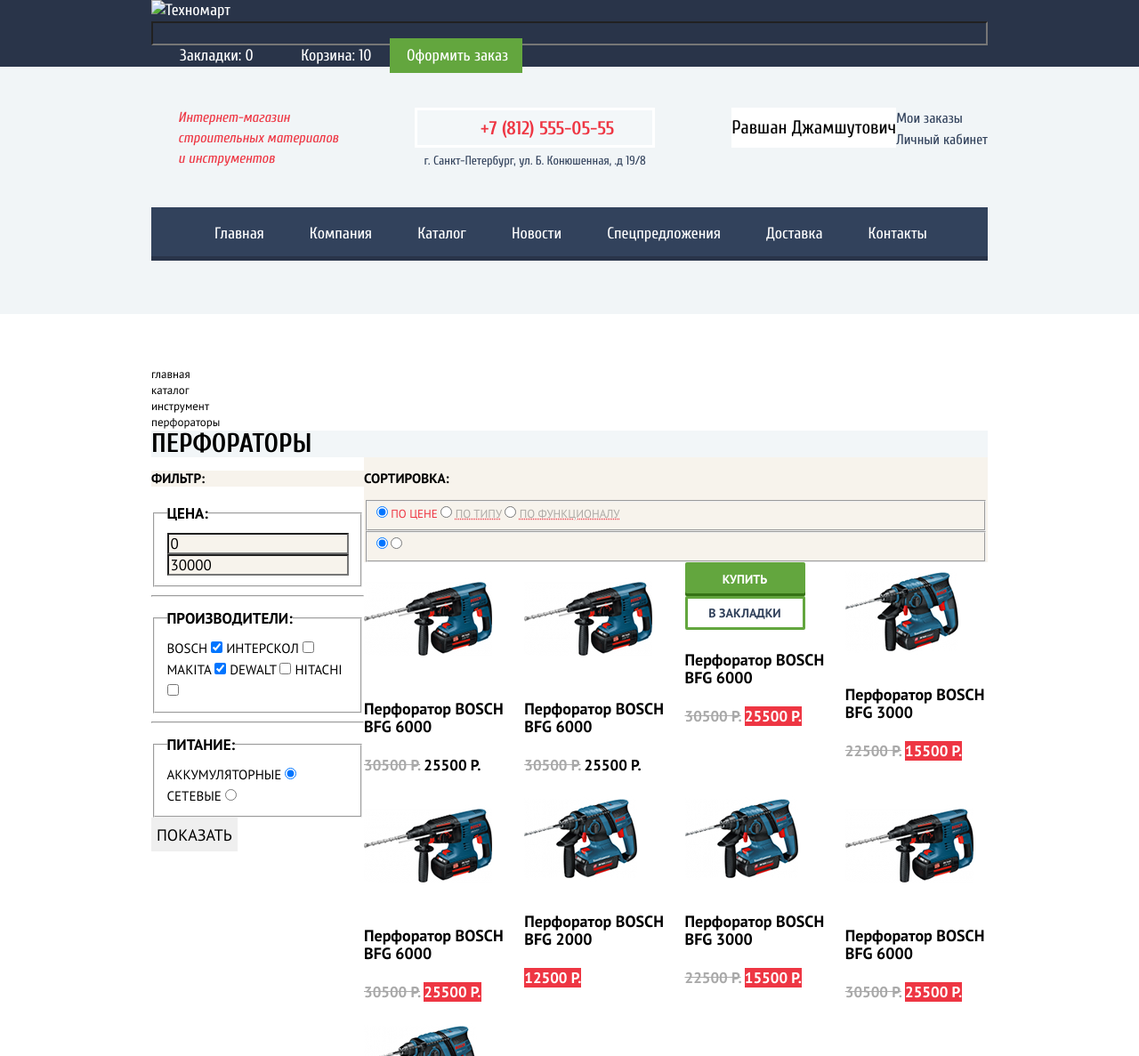
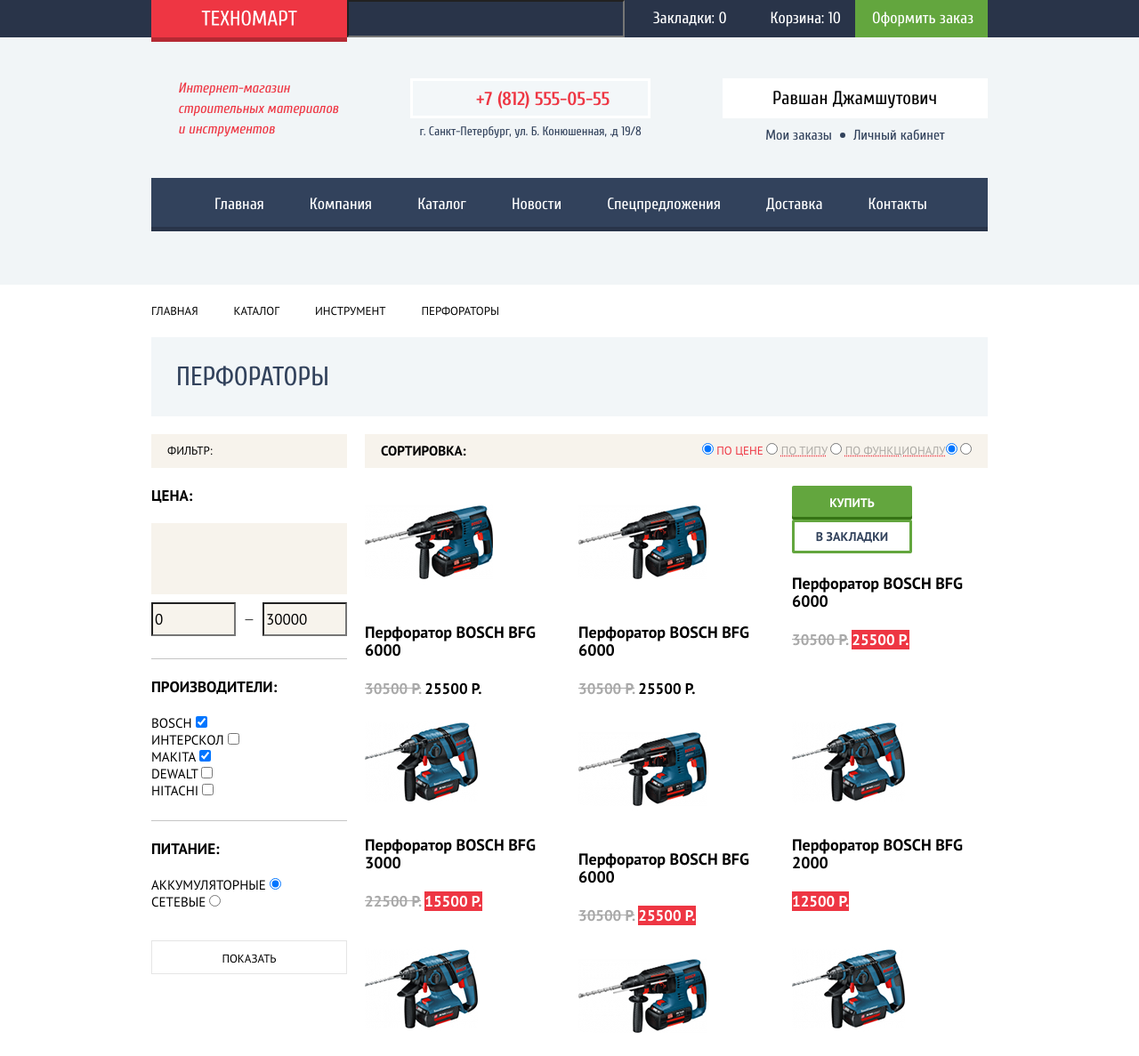
Before and after one commit to AMenyakin/960263-technomart-30, a plain HTML site: page catalog.html in a window 1280 px wide. Shown: the top 1187 px of the page at 89% size. Drawn offline with Linux system fonts and the light colour scheme.

Commit message:
Сетка на флексах для страницы каталога

```diff
--- a/catalog.html
+++ b/catalog.html
@@ -17,13 +17,13 @@
     <header class="main-header">
       <div class="main-header-top-bar">
         <div class="container header-top-container">
-          <a class="main-header-logo" href="index.html">
-            <img src="img/logo-technomart.svg" alt="Техномарт" width="108" height="18">
+          <a class="logo" href="index.html">
+            <img src="img/header-logo-technomart.png" alt="Техномарт" width="108" height="18">
           </a>
+          <div class="header-top-container-inner">
             <form action="https://echo.htmlacademy.ru" method="GET">
               <input class="site-search" type="search" name="searchValue">
             </form>
-          <div>
             <a class="bookmarks-link" href="#">Закладки: 0</a>
             <a class="cart-link" href="#">Корзина: 10</a>
             <a class="order-link" href="#">Оформить заказ</a>
@@ -42,7 +42,7 @@
               <a class="header-phone-link" href="tel:+78125550555">+7 (812) 555-05-55</a>
               <p class="header-address">г. Санкт-Петербург, ул. Б. Конюшенная, .д 19/8</p>
             </div>
-            <div class="user-navigation">
+            <div class="user-navigation authorized">
               <a class="logout-link" href="#">Равшан Джамшутович</a>
               <ul class="cabinet-links list">
                 <li><a href="#">Мои заказы</a></li>
@@ -65,7 +65,8 @@
       </div>
     </header>
 
-    <main class="container catalog-page">
+    <main class="catalog-page">
+      <div class="container">
         <h1 class="visually-hidden">Каталог товаров</h1>
 
         <ul class="breadcrumbs list">
@@ -75,7 +76,7 @@
           <li><a href="#">перфораторы</a></li>
         </ul>
 
-      <div class="page-title-container">
+        <div class="page-title-container section-header">
           <h2 class="section-title">Перфораторы</h2>
         </div>
 
@@ -90,11 +91,14 @@
                 <div class="filter-form-slider">
                   <!-- тут будет ползунок для ввода чисел в указанном диапазоне -->
                 </div>
+                <div class="filter-by-price-wrap">
                   <input class="filter-form-input" type="number" name="minPrice" value="0">
+                  <span class="filter-form-input-separator">–</span>
                   <input class="filter-form-input" type="number" name="maxPrice" value="30000">
+                </div>
               </fieldset>
-            <hr>
-            <fieldset>
+              <div class="separator"></div>
+              <fieldset class="fieldset-manufacturers">
                 <legend>производители:</legend>
                 <label class="filter-form-checkbox">
                   Bosch
@@ -117,8 +121,8 @@
                   <input type="checkbox" name="hitachi">
                 </label>
               </fieldset>
-            <hr>
-            <fieldset>
+              <div class="separator"></div>
+              <fieldset class="fieldset-power-supply">
                 <legend>питание:</legend>
                 <label class="filter-form-radio-button">
                   Аккумуляторные
@@ -129,12 +133,14 @@
                   <input type="radio" name="powerSupply" value="electricity">
                 </label>
               </fieldset>
-            <button class="button" type="submit">показать</button>
+              <button class="button filter-button" type="submit">показать</button>
             </form>
           </section>
 
+          <div class="right-column">
             <section class="sort">
               <h3>сортировка:</h3>
+              <div class="sort-controls-wrap">
                 <fieldset class="sort-by">
                   <input id="sortByPrice" type="radio" name="sortBy" value="price" checked>
                   <label for="sortByPrice">по цене</label>
@@ -149,6 +155,7 @@
                   <input id="sortDirectionDesc" type="radio" name="sortDirection" value="desc">
                   <label for="sortDirectionDesc"></label>
                 </fieldset>
+              </div>
             </section>
 
             <section class="products">
@@ -210,7 +217,7 @@
               </ul>
             </section>
 
-        <section class="products-navigation">
+            <section class="product-list-navigation">
               <h3 class="visually-hidden">Навигация по списку товаров</h3>
               <ul class="pagination list">
                 <li><a class="button pagination-button red-button">1</a></li>
@@ -220,27 +227,24 @@
               </ul>
             </section>
           </div>
-
+        </div>
+      </div>
 
       <section class="about-product">
+        <div class="container">
           <h3 class="section-title">Пара слов о перфораторах</h3>
           <p class="main-text">Перфоратор — универсальный строительный инструмент. Предназначен для сверления и долбления отверстий в кирпиче, бетоне и камне.</p>
           <p class="main-text">Существуют электромеханические и пневматические перфораторы. Современные модели могут выполнять функции дрели, шуруповерта и отбойного молотка.</p>
           <p class="main-text">В ассортиментном ряду есть выбор «трехрежимников»: в одном устройстве будут совмещены отбойный молоток и ударная дрель.</p>
+        </div>
       </section>
     </main>
 
     <footer class="main-footer">
       <div class="footer-top-bar">
         <div class="container footer-top-container">
-          <a class="footer-logo" href="index.html">Техномарт</a>
-          <ul class="footer-main-menu list">
-            <li><a href="#">Компания</a></li>
-            <li><a href="#">Новости</a></li>
-            <li><a href="catalog.html">Каталог</a></li>
-            <li><a href="#">Доставка</a></li>
-            <li><a href="#">Контакты</a></li>
-          </ul>
+          <div class="footer-contacts-container">
+            <a class="logo" href="index.html"><img src="img/footer-logo-technomart.png" alt="Техномарт" width="138" height="23"></a>
             <section class="footer-contacts">
               <h2 class="visually-hidden">Контактная информация</h2>
               <p>
@@ -248,12 +252,22 @@
                 <a class="footer-phone-link" href="tel:+78125550555">+7 (812) 555-05-55</a>
               </p>
             </section>
+          </div>
+          <div class="footer-menu-container">
+            <ul class="footer-main-menu list">
+              <li><a href="#">Компания</a></li>
+              <li><a href="#">Новости</a></li>
+              <li><a>Каталог</a></li>
+              <li><a href="#">Доставка</a></li>
+              <li><a href="#">Контакты</a></li>
+            </ul>
             <ul class="footer-catalog-menu list">
               <li><a href="#">Материалы</a></li>
               <li><a href="#">Техника</a></li>
               <li><a href="#">Инструмент</a></li>
               <li><a href="#">Спецпредложения</a></li>
             </ul>
+          </div>
         </div>
       </div>
       <div class="footer-bottom-bar">
@@ -277,7 +291,7 @@
               <a class="footer-link" href="mailto:mail@htmlacademy.ru">mail@htmlacademy.ru</a>
             </div>
             <address class="developer">
-              Разработано —<br>
+              Разработано –<br>
               <a class="footer-link" href="https://htmlacademy.ru">htmlacademy.ru</a>
             </address>
           </section>
--- a/css/style.css
+++ b/css/style.css
@@ -72,6 +72,7 @@
   --ebony-clay: #212A3A;
   --mirage-a: #1D2739;
   --mirage-b: #161D29;
+  --tundora: #444;
 
   --apple-a: #63A63E;
   --apple-b: #5FBB2D;
@@ -199,8 +200,11 @@
   margin-right: 19px;
 }
 
+.main-page {
+  margin-bottom: 59px;
+}
+
 .main-header {
-  margin-bottom: 59px;
   color: var(--basic-white);
 }
 
@@ -332,6 +336,41 @@
   background-color: var(--basic-white);
 }
 
+.user-navigation.authorized {
+  flex-direction: column;
+}
+
+.logout-link {
+  min-width: 210px;
+  text-align: center;
+  padding: 0 57px 0 56px;
+  margin-bottom: 7px;
+}
+
+.cabinet-links {
+  display: flex;
+  justify-content: center;
+}
+
+.cabinet-links li {
+  position: relative;
+}
+
+.cabinet-links li:not(:last-child) {
+  padding-right: 24px;
+}
+
+.cabinet-links li:not(:last-child)::after {
+  content: "";
+  position: absolute;
+  top: calc(50% - 3px);
+  right: 9px;
+  width: 6px;
+  height: 6px;
+  border-radius: 50%;
+  background-color: var(--pickled-bluewood-a);
+}
+
 .cabinet-links a {
   font-size: 16px;
   line-height: 18px;
@@ -447,6 +486,10 @@
   font-weight: 700;
   font-size: 17px;
   line-height: 18px;
+}
+
+.catalog-page .product-list {
+  grid-template-columns: repeat(3, 1fr);
 }
 
 .product-title {
@@ -713,13 +756,21 @@
 }
 
 .breadcrumbs {
+  display: flex;
+  align-items: center;
   font-family: "PT Sans", Arial, sans-serif;
   font-size: 13px;
   line-height: 18px;
+  height: 59px;
+}
+
+.breadcrumbs li:not(:last-child) {
+  padding-right: 40px;
 }
 
 .breadcrumbs a {
   color: inherit;
+  text-transform: uppercase;
 }
 
 .page-title-container {
@@ -727,12 +778,42 @@
 }
 
 .filter {
-  grid-row: 1/-1;
+  width: 220px;
+  margin-right: 20px;
+  flex-shrink: 0;
+}
+
+.right-column {
+  flex-grow: 1;
 }
 
 .filter, .sort {
   font-family: "PT Sans", Arial, sans-serif;
   text-transform: uppercase;
+}
+
+.sort h3, .sort-by, .sort-direction {
+  display: inline-block;
+}
+
+.filter-header, .sort {
+  height: 38px;
+  padding: 0 18px;
+  margin-bottom: 16px;
+}
+
+.sort {
+  display: flex;
+  align-items: center;
+  justify-content: space-between;
+  margin-bottom: 20px;
+}
+
+.filter-title {
+  font-size: 13px;
+  font-weight: 400;
+  margin: 0;
+  line-height: 38px;
 }
 
 .filter-header, .sort {
@@ -741,20 +822,50 @@
   background-color: var(--ecru-white);
 }
 
+.filter-form fieldset, .sort fieldset {
+  margin: 0;
+  padding: 0;
+  border: none;
+}
+
+.sort-controls-wrap {
+  display: flex;
+  align-items: center;
+}
+
 .filter-form legend {
   font-weight: 700;
   font-size: 17px;
   line-height: 30px;
+  margin-bottom: 16px;
 }
 
 .filter-form-slider {
+  height: 80px;
+  margin-bottom: 9px;
   background-color: var(--ecru-white);
+}
+
+.filter-by-price-wrap {
+  display: flex;
+  justify-content: space-between;
+  align-items: center;
+  margin-bottom: 25px;
 }
 
 .filter-form-input {
   font-size: 17px;
   line-height: 18px;
+  width: 95px;
+  height: 38px;
   background-color: var(--ecru-white);
+}
+
+.filter-form-input-separator {
+  position: relative;
+  top: -1px;
+  font-size: 16px;
+  color: var(--tundora);
 }
 
 .filter-form-checkbox, .filter-form-radio-button {
@@ -803,7 +914,12 @@
 }
 
 .about-product {
+  padding: 64px 0 68px;
   background-color: var(--aqua-haze-a);
+}
+
+.about-product .section-title {
+  margin-bottom: 25px;
 }
 
 .product-item .button {
@@ -921,9 +1037,7 @@
 }
 
 .catalog-columns {
-  display: grid;
-  grid-template-columns: min-content 1fr;
-  grid-template-rows: min-content 1fr min-content;
+  display: flex;
 }
 
 .map {
@@ -939,3 +1053,41 @@
 .delivery-company-item {
   margin-bottom: 12px;
 }
+
+.separator {
+  height: 1px;
+  background-color: var(--silver);
+  margin-bottom: 16px;
+}
+
+.filter-form .fieldset-manufacturers {
+  margin-bottom: 24px;
+}
+
+.fieldset-manufacturers label, .fieldset-power-supply label {
+  display: block;
+}
+
+.filter-form .fieldset-power-supply {
+  margin-bottom: 34px;
+}
+
+.filter-button {
+  width: 100%;
+  font-size: 13px;
+  background: transparent;
+  border: 1px solid var(--mercury);
+  cursor: pointer;
+}
+
+.product-list-navigation {
+  margin-bottom: 59px;
+}
+
+.pagination {
+  display: flex;
+}
+
+.pagination li:not(:first-child) {
+  margin-left: 10px;
+}
```
Also changed, not shown: index.html (+1 -1 lines). Lines whose indentation alone changed are shown as unchanged.
